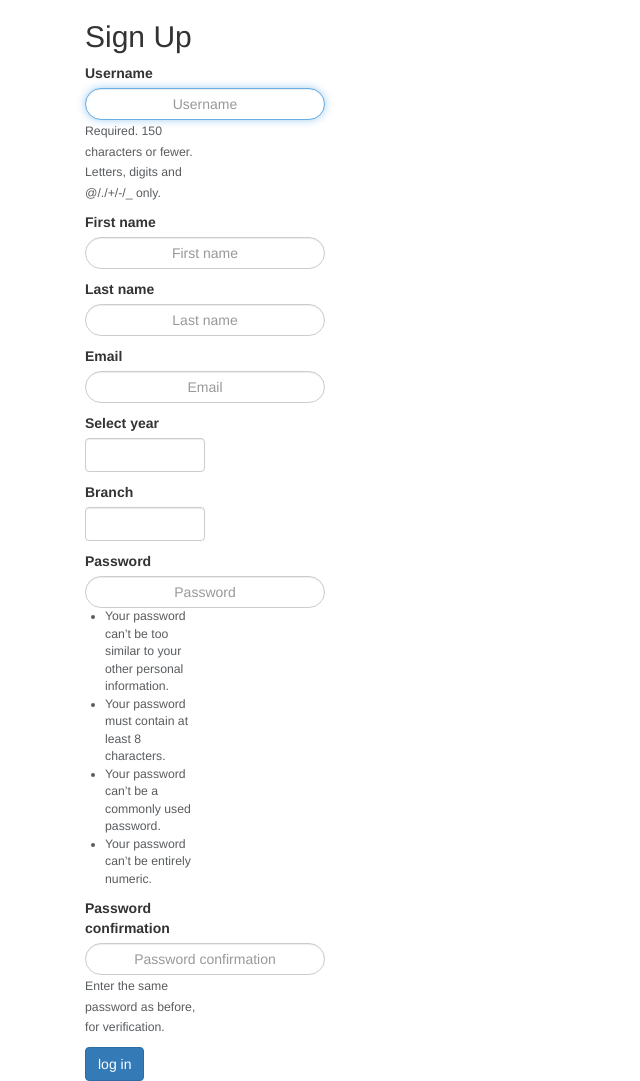
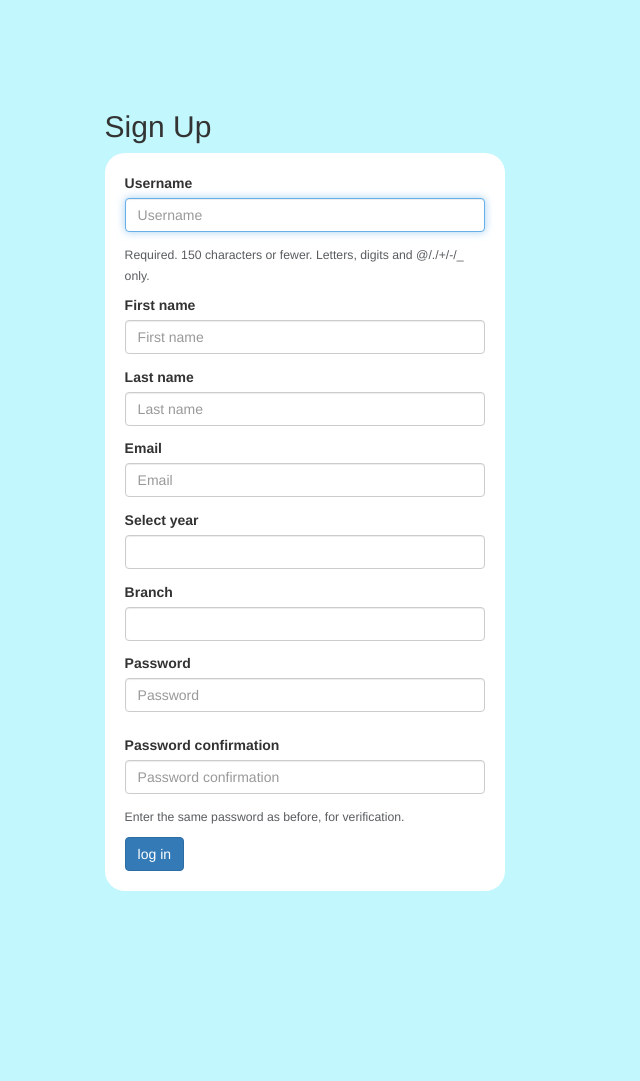
Before and after one commit to Shikhar-13/compsite, a Django app: page /users/register/ in a window 1280 px wide. Shown: the whole page, without its empty margins (0-640 px from the left). After the commit the page ends 891 px from the top, so only its background shows below. Run offline with Django 4.2, Linux system fonts and the light colour scheme; some libraries are stand-ins or nearby versions.

Commit message:
new register

```diff
--- a/static/users/signup.css
+++ b/static/users/signup.css
@@ -1,68 +1,43 @@
-*{
-    margin: 0;
-    padding: 0;
+.container {
+    position: absolute;
+    transform: translate(-50%, -50%);
+    top: 50%;
+    left: 50%;
+    margin:100px;
+    padding: 60px;
+    background-color: aliceblue;
+  }
+body {
+    padding: 7%;
+    background-color: #b0f4fc;
+    margin:40px auto;
+  }
+li{
+    font-size: 0%;
 }
-body{
-    background-color:#c2f7fd;
+.help-block{
+    font-size: 0%;
 }
-#navlink1 {
-    color: black;
-    font-family: Roboto;
+.form-control{
+    border-color: #f4c531;
+    margin-bottom: 0.9em;
+    border-bottom: #f4c531 3px;
 
 }
-
-#navlink2 {
-    color: black;
-    font-family: Roboto;
-
+.helptext{
+    font-size: 0%;
 }
-
-#navlink3 {
-    color: black;
-    font-family: Roboto;
-
+input{
+    border: #f4c531 6px;
+    border-radius: 25px;
 }
-
-#navlink4 {
-    color: black;
-    font-family: Roboto;
-
+form{
+    padding: 20px ;
+    background-color: #ffffff;
+    border-radius: 20px;
+    max-width: 400px;
+    min-width: 250px;
 }
-
-.Nav-image {
-    height: 70px;
-    width: 90px;
+h2{
+    font-family: 'Trebuchet MS', 'Lucida Sans Unicode', 'Lucida Grande', 'Lucida Sans', Arial, sans-serif;
 }
-
-
-input[type=text],input[type=password],input[type=email],input[type=text],input{
-    border-radius: 34px;
-    width: 240px;
-    height: 32px;
-}
-.form-group{
-    width: 120px;
-    height:auto;
-    align-items: center;
-
-
-
-
-}
-::placeholder{
-    text-align: center;
-}
-
-#branch,#year{
-    border-radius: 54px;
-    width: 195px;
-
-}
-.form-item{
-    background-color:  #ffffff;
-    border-radius: 20px;
-
-}
-.form-section{
-    text-align: center;
-}
--- a/users/templates/users/register.html
+++ b/users/templates/users/register.html
@@ -7,19 +7,19 @@
     <meta charset="utf-8">
     <meta name="viewport" content="width=device-width, initial-scale=1">
     <title>Sign up</title>
+    <link rel="stylesheet" href="{% static 'users/signup.css' %}">
     <link href="https://cdn.jsdelivr.net/npm/bootstrap@5.3.0/dist/css/bootstrap.min.css" rel="stylesheet" integrity="sha384-9ndCyUaIbzAi2FUVXJi0CjmCapSmO7SnpJef0486qhLnuZ2cdeRhO02iuK6FUUVM" crossorigin="anonymous">
-     <link rel="stylesheet" href="{% static 'users/signup.css' %}" />
     {% bootstrap_css %}
    {% bootstrap_javascript %}
   </head>
- <body>
-  <div class="container">
+ <body style="background-color: #c2f7fd;">
+  <div class="container-fluid">
   {% block header %}
 <h2>Sign Up</h2>
 {% endblock header %}
   <form method="post" action="{% url 'users:register' %}">
     {% csrf_token %}
-    {% bootstrap_form form %}
+    {% bootstrap_form form  %}
     {% buttons %}
 <button name="submit" class="btn btn-primary">log in</button>
 {% endbuttons %}
@@ -30,7 +30,6 @@
 
 
 
-
       <script src="https://cdn.jsdelivr.net/npm/bootstrap@5.3.0/dist/js/bootstrap.bundle.min.js" integrity="sha384-geWF76RCwLtnZ8qwWowPQNguL3RmwHVBC9FhGdlKrxdiJJigb/j/68SIy3Te4Bkz" crossorigin="anonymous"></script>
   </body>
 </html>
```
Also changed, not shown: 1 other file.
